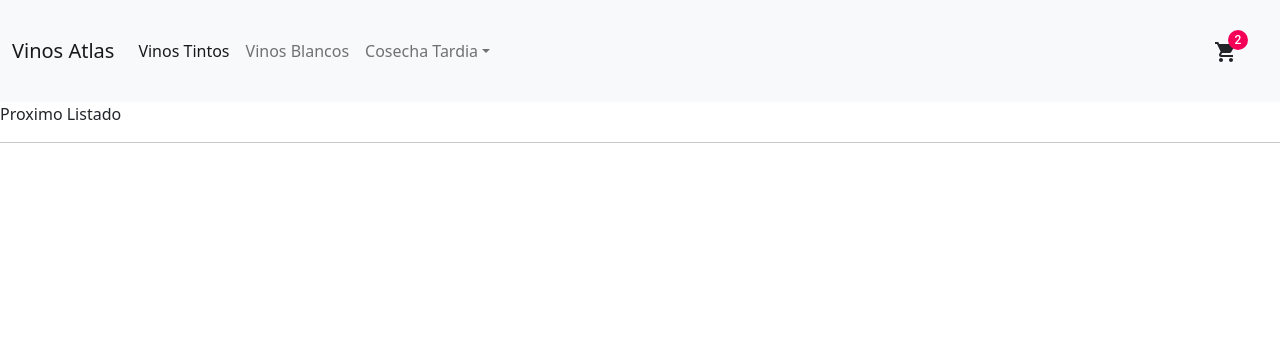
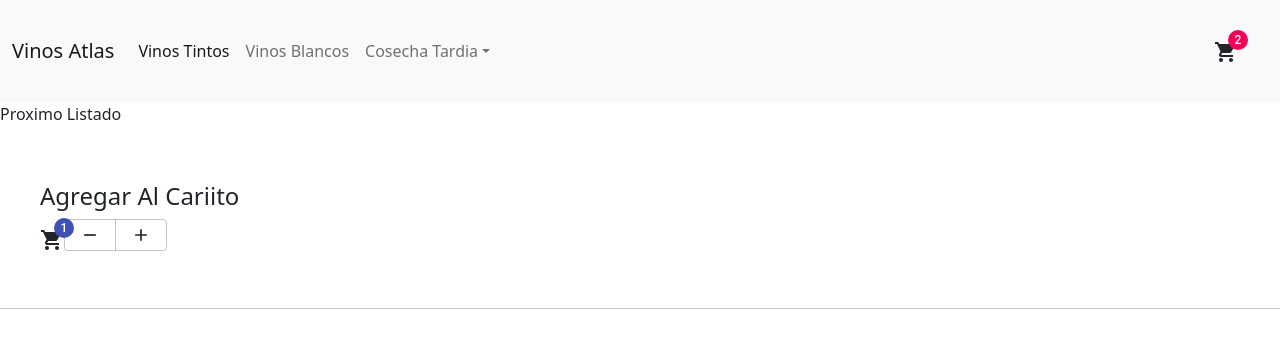
Before and after one commit to juantaka90/ecomm-vino, a React (Create React App) app: page / in a window 1280 px wide. Shown: the top 348 px of the page. Built offline with nearby package versions, Linux system fonts and the light colour scheme.

Commit message:
Implementacion de boton con contador

```diff
--- a/src/App.js
+++ b/src/App.js
@@ -2,12 +2,13 @@
 import './App.css';
 import ItemListContainer from './components/ItemListContainer';
 import Navbar from './components/Navbar';
-
+import ItemCount from './components/ItemCount';
 function App() {
   return (
     <>
     <Navbar />
     <ItemListContainer />
+    <ItemCount />
     <div className="App">
     </div>
     <hr />
--- /dev/null
+++ b/src/components/ItemCount.js
@@ -0,0 +1,40 @@
+import React from "react";
+import ButtonGroup from "@material-ui/core/ButtonGroup";
+import Badge from "@material-ui/core/Badge";
+import ShoppingCartIcon from "@material-ui/icons/ShoppingCart";
+import Button from "@material-ui/core/Button";
+import AddIcon from "@material-ui/icons/Add";
+import RemoveIcon from "@material-ui/icons/Remove";
+
+export default function App() {
+    const [itemCount, setItemCount] = React.useState(1);
+
+    return (
+    <div style={{ display: "block", padding: 40 }}>
+        <h4>Agregar Al Cariito</h4>
+        <div>
+        <Badge color="primary" badgeContent={itemCount}>
+            <ShoppingCartIcon />{" "}
+        </Badge>
+        <ButtonGroup>
+            <Button
+            onClick={() => {
+                setItemCount(Math.max(itemCount - 1, 0));
+            }}
+            >
+            {" "}
+            <RemoveIcon fontSize="small" />
+            </Button>
+            <Button
+            onClick={() => {
+                setItemCount(itemCount + 1);
+            }}
+            >
+            {" "}
+            <AddIcon fontSize="small" />
+            </Button>
+        </ButtonGroup>
+        </div>
+    </div>
+    );
+}
--- a/src/components/ItemListContainer.js
+++ b/src/components/ItemListContainer.js
@@ -1,4 +1,3 @@
-
 const ItemListContainer = () => {
     return(
     <p>Proximo Listado</p>
```
